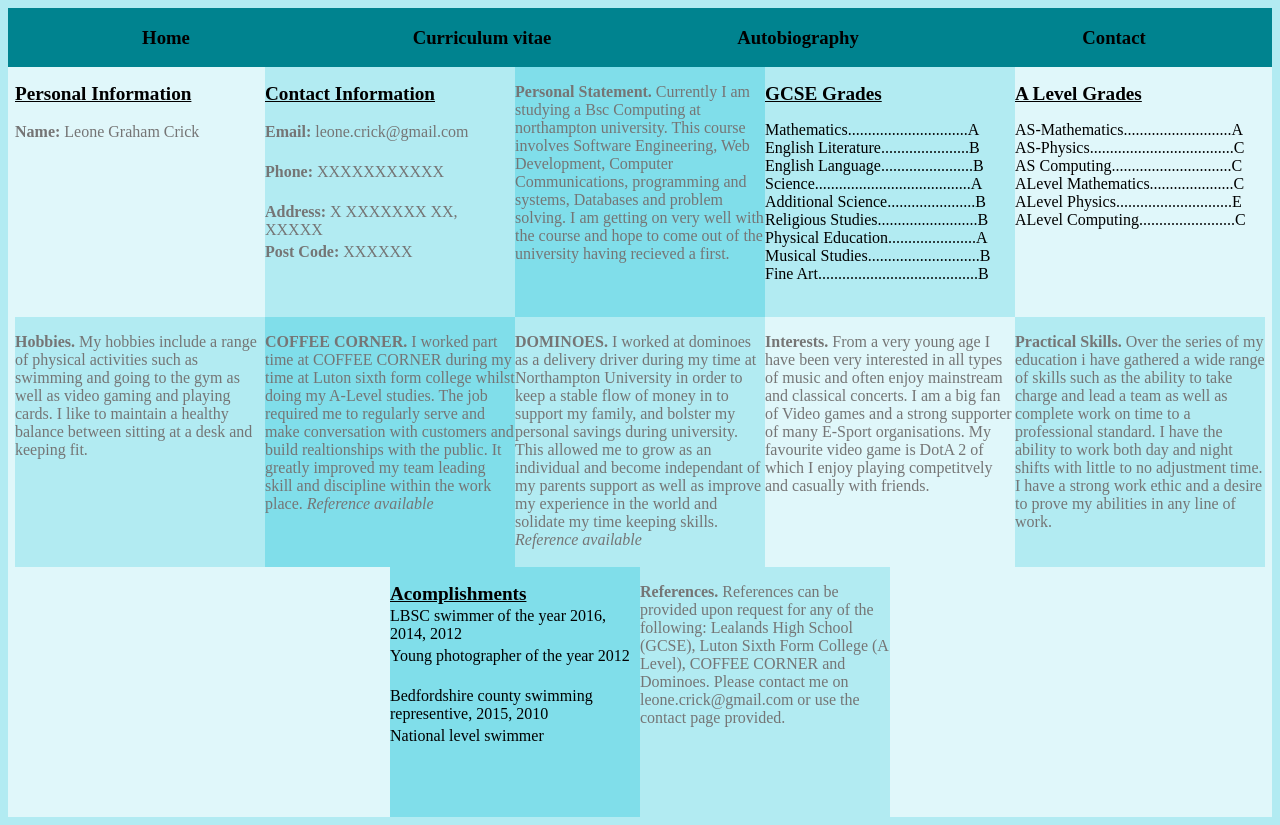
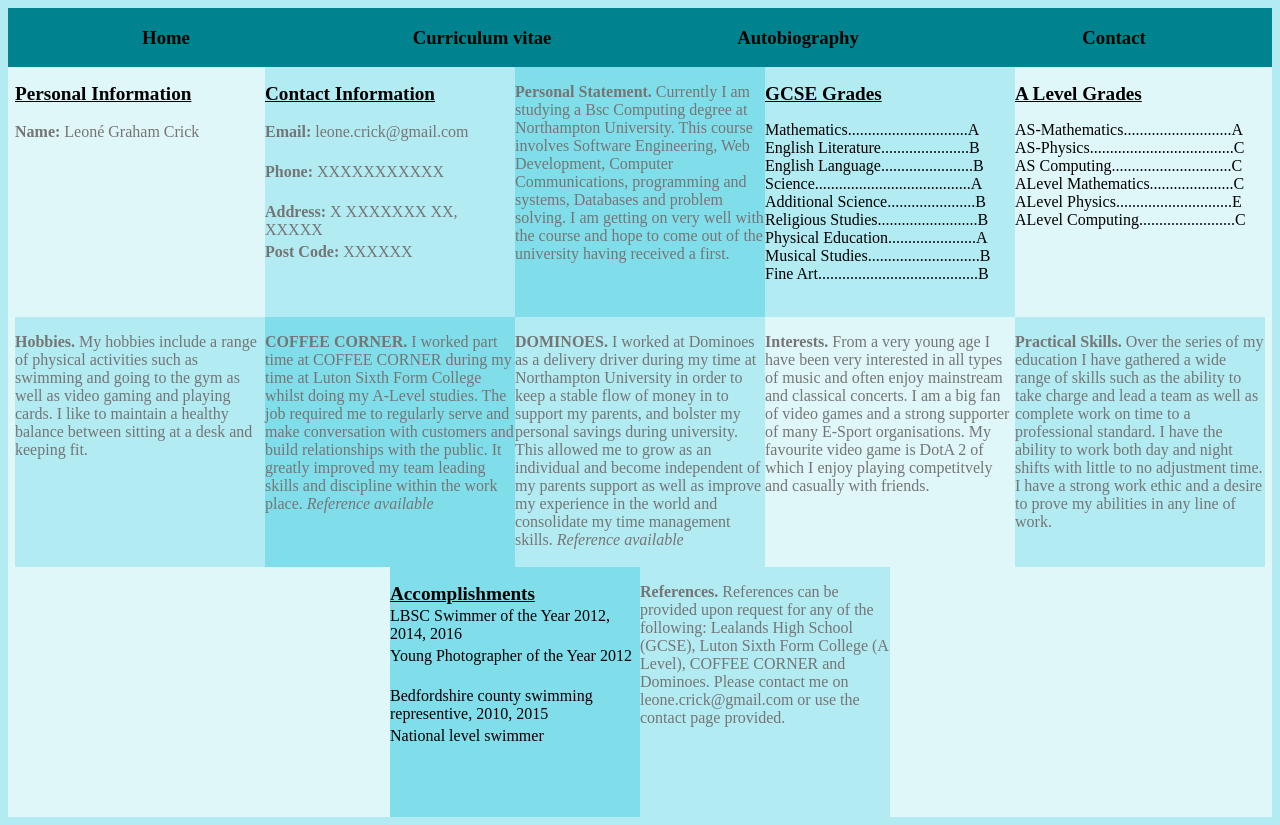
Before and after one commit to LGCrick/Assignment1, a plain HTML site: page cv.html in a window 1280 px wide. Drawn offline with Linux system fonts and the light colour scheme.

Commit message:
grammar changes.

```diff
--- a/cv.html
+++ b/cv.html
@@ -29,7 +29,7 @@
           <h2>Personal Information</h2>
         </div>
         <div class="CvElement">
-          <p><b>Name: </b>Leone Graham Crick</p>
+          <p><b>Name: </b>Leoné Graham Crick</p>
         </div>
       </div>
 
@@ -55,11 +55,11 @@
         <div class="CvElementLarge">
           <p>
             <b>Personal Statement.</b>
-            Currently I am studying a Bsc Computing at northampton
-            university. This course involves Software Engineering, Web
+            Currently I am studying a Bsc Computing degree at Northampton
+            University. This course involves Software Engineering, Web
             Development, Computer Communications, programming and systems,
             Databases and problem solving. I am getting on very well with
-            the course and hope to come out of the university having recieved
+            the course and hope to come out of the university having received
             a first.
           </p>
         </div>
@@ -111,10 +111,10 @@
           <p>
             <b>COFFEE CORNER.</b>
             I worked part time at COFFEE CORNER during my time at Luton
-            sixth form college whilst doing my A-Level studies. The job
+            Sixth Form College whilst doing my A-Level studies. The job
             required me to regularly serve and make conversation with
-            customers and build realtionships with the public. It greatly
-            improved my team leading skill and discipline within the work
+            customers and build relationships with the public. It greatly
+            improved my team leading skills and discipline within the work
             place. <I>Reference available</I>
           </p>
         </div>
@@ -124,12 +124,12 @@
         <div class="CvElementLarge">
           <p>
             <b>DOMINOES.</b>
-            I worked at dominoes as a delivery driver during my time at Northampton University
-            in order to keep a stable flow of money in to support my family,
+            I worked at Dominoes as a delivery driver during my time at Northampton University
+            in order to keep a stable flow of money in to support my parents,
             and bolster my personal savings during university. This allowed
-            me to grow as an individual and become independant of my parents
-            support as well as improve my experience in the world and solidate
-            my time keeping skills.
+            me to grow as an individual and become independent of my parents
+            support as well as improve my experience in the world and consolidate
+            my time management skills.
             <I>Reference available</I>
           </p>
         </div>
@@ -141,7 +141,7 @@
             <b>Interests.</b>
             From a very young age I have been very interested in all
             types of music and often enjoy mainstream and classical
-            concerts. I am a big fan of Video games and a strong
+            concerts. I am a big fan of video games and a strong
             supporter of many E-Sport organisations. My favourite
             video game is DotA 2 of which I enjoy playing competitvely
             and casually with friends.
@@ -153,7 +153,7 @@
         <div class="CvElementLarge">
           <p>
             <b>Practical Skills.</b>
-            Over the series of my education i have gathered a
+            Over the series of my education I have gathered a
             wide range of skills such as the ability to take charge
             and lead a team as well as complete work on time to a
             professional standard. I have the ability to work both
@@ -166,16 +166,16 @@
 
       <div class="CvAcomplishments">
         <div class="CvElement">
-          <h2>Acomplishments</h2>
+          <h2>Accomplishments</h2>
         </div>
         <div class="CvElement">
-          LBSC swimmer of the year 2016, 2014, 2012
+          LBSC Swimmer of the Year 2012, 2014, 2016
         </div>
         <div class="CvElement">
-          Young photographer of the year 2012
+          Young Photographer of the Year 2012
         </div>
         <div class="CvElement">
-          Bedfordshire county swimming representive, 2015, 2010
+          Bedfordshire county swimming representive, 2010, 2015
         </div>
         <div class="CvElement">
           National level swimmer
```
Also changed, not shown: bio.html (+1 -1 lines), index.html (+1 -1 lines).
